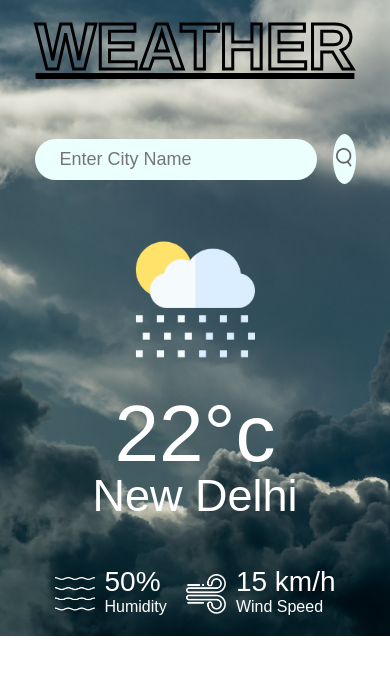
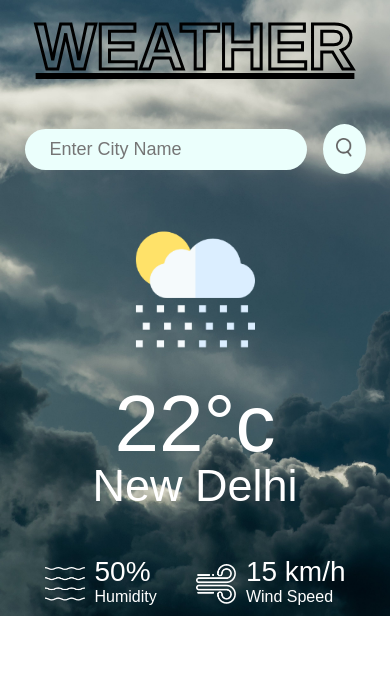
Before and after one commit to mustafasiddiq1004/WeatherApp, a plain HTML site: page index.html in a window 390 px wide. Drawn offline with nearby package versions, Linux system fonts and the light colour scheme.

Commit message:
Update style.css

```diff
--- a/style.css
+++ b/style.css
@@ -116,6 +116,6 @@ h4{
 
 @media (max-width: 480px) {
     .card {
-      padding: 20px 15px;
+      padding: 10px 5px;
     }
   }
```
